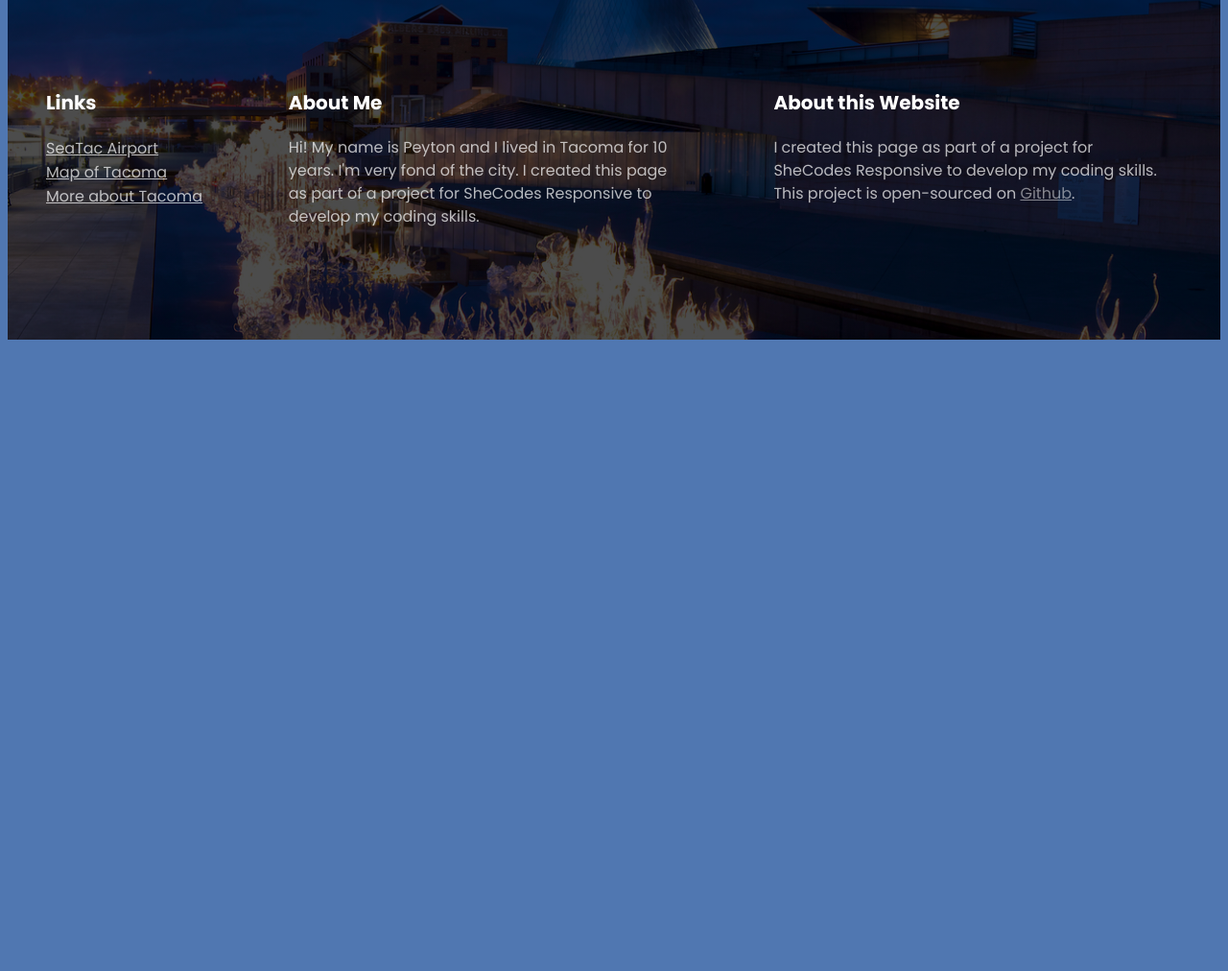
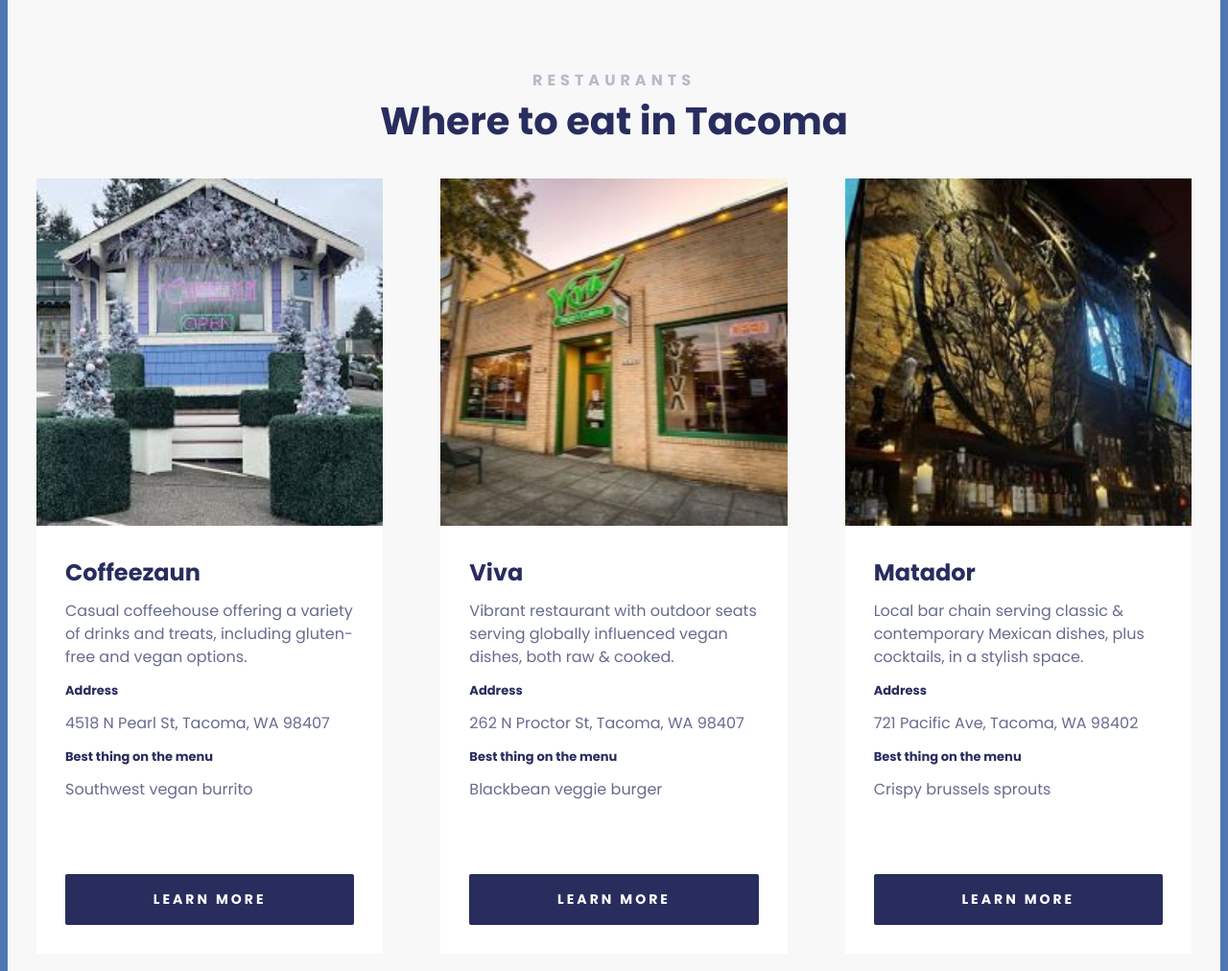
Before and after one commit to peytonbighorse/travel-page, a plain HTML site: page index.html in a window 1280 px wide. Shown: the part 1280-2292 px from the top of the page at 96% size. Before the commit the page ends 1642 px from the top, so only its background shows below. Drawn offline with Linux system fonts and the light colour scheme.

Commit message:
Added card bodies and css; adjusted main section html

```diff
--- a/index.html
+++ b/index.html
@@ -19,34 +19,122 @@
       <h2>The Emerald City</h2>
       <a href="#more" class="learn-more">Learn More</a>
     </header>
-    <main class="section">
-      <div class="main-section">
+    <main>
+      <section class="glass-bridge section">
+        <div class="glass-bridge-section">
           <img
             src="images/glass-bridge.webp"
             alt="Glass sculptures in downtown Tacoma"
+            class="responsive-img"
           />
         </div>
 
-      <div class="main-section" id="more">
+        <div class="glass-bridge-section" id="more">
           <h2>Why Tacoma?</h2>
           <h3>Tacoma, a city shaped by glass and grit</h3>
           <p>
             Known affectionately as Grit City, Tacoma wears its history with
             pride. Once a bustling port and industrial powerhouse, the city has
             transformed itself without losing its edge. That same raw
-          determination pulses through its art — especially in the work of Dale
-          Chihuly, Tacoma native and pioneer of modern glass. His influence runs
-          deep, most famously across the Bridge of Glass: a vibrant, open-air
-          installation that spans from downtown to the Museum of Glass,
-          shimmering with bold color and delicate form.<br /><br />
+            determination pulses through its art — especially in the work of
+            Dale Chihuly, Tacoma native and pioneer of modern glass. His
+            influence runs deep, most famously across the Bridge of Glass: a
+            vibrant, open-air installation that spans from downtown to the
+            Museum of Glass, shimmering with bold color and delicate form.<br /><br />
 
             The bridge stands as a symbol of Tacoma’s identity — equal parts
-          beauty and backbone. Beneath the delicate sculptures lies a foundation
-          built on resilience, shaped by a community that values both hard work
-          and creative risk. It’s this balance of fire and finesse that defines
-          Tacoma, where art doesn’t just adorn the city — it rises from it.
+            beauty and backbone. Beneath the delicate sculptures lies a
+            foundation built on resilience, shaped by a community that values
+            both hard work and creative risk. It’s this balance of fire and
+            finesse that defines Tacoma, where art doesn’t just adorn the city —
+            it rises from it.
           </p>
         </div>
+      </section>
+      <section class="restaurants section">
+        <h2>Restaurants</h2>
+        <h3>Where to eat in Tacoma</h3>
+        <div class="restaurant-cards">
+          <!--Coffezaun Card-->
+          <div class="card">
+            <div class="card-header">
+              <img
+                src="images/restaurants/coffeezaun.jpg"
+                alt="Coffeezaun cafe in Tacoma, WA"
+                class="responsive-img"
+              />
+            </div>
+            <div class="card-body">
+              <h4>Coffeezaun</h4>
+              <p>
+                Casual coffeehouse offering a variety of drinks and treats,
+                including gluten-free and vegan options.
+              </p>
+              <h5>Address</h5>
+              <p>4518 N Pearl St, Tacoma, WA 98407</p>
+              <h5>Best thing on the menu</h5>
+              <p>Southwest vegan burrito</p>
+            </div>
+            <div class="card-footer">
+              <a href="https://www.facebook.com/Coffeezaun/" target="_blank"
+                >Learn more</a
+              >
+            </div>
+          </div>
+          <!--Viva Card-->
+          <div class="card">
+            <div class="card-header">
+              <img
+                src="images/restaurants/viva.jpg"
+                alt="Viva storefront in Tacoma, WA"
+                class="responsive-img"
+              />
+            </div>
+            <div class="card-body">
+              <h4>Viva</h4>
+              <p>
+                Vibrant restaurant with outdoor seats serving globally
+                influenced vegan dishes, both raw & cooked.
+              </p>
+              <h5>Address</h5>
+              <p>262 N Proctor St, Tacoma, WA 98407</p>
+              <h5>Best thing on the menu</h5>
+              <p>Blackbean veggie burger</p>
+            </div>
+            <div class="card-footer">
+              <a href="http://www.viva4life.com/" target="_blank">Learn more</a>
+            </div>
+          </div>
+          <!--Matador Card-->
+          <div class="card">
+            <div class="card-header">
+              <img
+                src="images/restaurants/matador.jpg"
+                alt="Matador bar in Tacoma, WA"
+                class="responsive-img"
+              />
+            </div>
+            <div class="card-body">
+              <h4>Matador</h4>
+              <p>
+                Local bar chain serving classic & contemporary Mexican dishes,
+                plus cocktails, in a stylish space.
+              </p>
+              <h5>Address</h5>
+              <p>721 Pacific Ave, Tacoma, WA 98402</p>
+              <h5>Best thing on the menu</h5>
+              <p>Crispy brussels sprouts</p>
+            </div>
+            <div class="card-footer">
+              <a
+                href="https://matadorrestaurants.com/locations/tacoma"
+                target="_blank"
+                >Learn more</a
+              >
+            </div>
+          </div>
+        </div>
+      </section>
     </main>
     <footer class="section">
       <div class="links">
--- a/styles.css
+++ b/styles.css
@@ -55,15 +55,7 @@ header a:hover {
   transform: scale(1.05);
   color: white;
 }
-main {
-  display: grid;
-  grid-template-columns: 1fr 1fr;
-  background-color: white;
-}
-main img {
-  width: 100%;
-  height: auto;
-}
+
 main h2 {
   font-weight: 700;
   font-size: 16px;
@@ -80,6 +72,22 @@ main h3 {
   line-height: 1.5;
   color: #282d5e;
   margin: 0;
+}
+
+main h4 {
+  font-weight: 700;
+  font-size: 24px;
+  line-height: 1;
+  color: #282d5e;
+  margin: 0;
+}
+
+main h5 {
+  font-weight: 700;
+  font-size: 13px;
+  margin: 0;
+  line-height: 1;
+  color: #282d5e;
 }
 main p {
   font-style: normal;
@@ -131,14 +139,66 @@ footer p {
   margin: 0 auto;
   padding: 100px 0;
 }
-.main-section {
+.glass-bridge {
+  display: grid;
+  grid-template-columns: 1fr 1fr;
+  background-color: white;
+}
+.glass-bridge-section {
   padding: 0 30px;
 }
+
+.restaurants {
+  background-color: #f8f8f8;
+}
+.restaurants h2,
+.restaurants h3 {
+  text-align: center;
+}
+.restaurant-cards {
+  display: grid;
+  grid-template-columns: 1fr 1fr 1fr;
+}
+.card {
+  background-color: white;
+  margin: 30px;
+}
+.card-body {
+  padding: 30px;
+}
+.card-footer {
+  padding: 30px;
+}
+.card a {
+  font-weight: 700;
+  font-size: 14px;
+  line-height: 1.5;
+  text-align: center;
+  color: white;
+  padding: 16px 32px;
+  display: block;
+  margin: 0 auto;
+  letter-spacing: 3px;
+  text-decoration: none;
+  text-transform: uppercase;
+  background: #282d5e;
+  border-radius: 2px;
+  transition: all 200ms ease-in-out;
+}
+.card a:hover {
+  background-color: #7e606686;
+  transform: scale(1.05);
+  color: white;
+}
+
 .links {
   display: flex;
   flex-direction: column;
 }
-
+.responsive-img {
+  width: 100%;
+  height: auto;
+}
 @media (max-width: 960px) {
   .section {
     padding: 30px;
@@ -157,11 +217,12 @@ footer p {
     padding: 12px 24px;
   }
   footer,
-  main {
+  .glass-bridge,
+  .restaurant-cards {
     grid-template-columns: 1fr;
     gap: 32px;
   }
-  .main-section {
+  .glass-bridge-section {
     padding: 0;
   }
 }
```
Also changed, not shown: images/restaurants/coffeezaun.jpg (added), images/restaurants/matador.jpg (added), images/restaurants/viva.jpg (added). Lines whose indentation alone changed are shown as unchanged.
